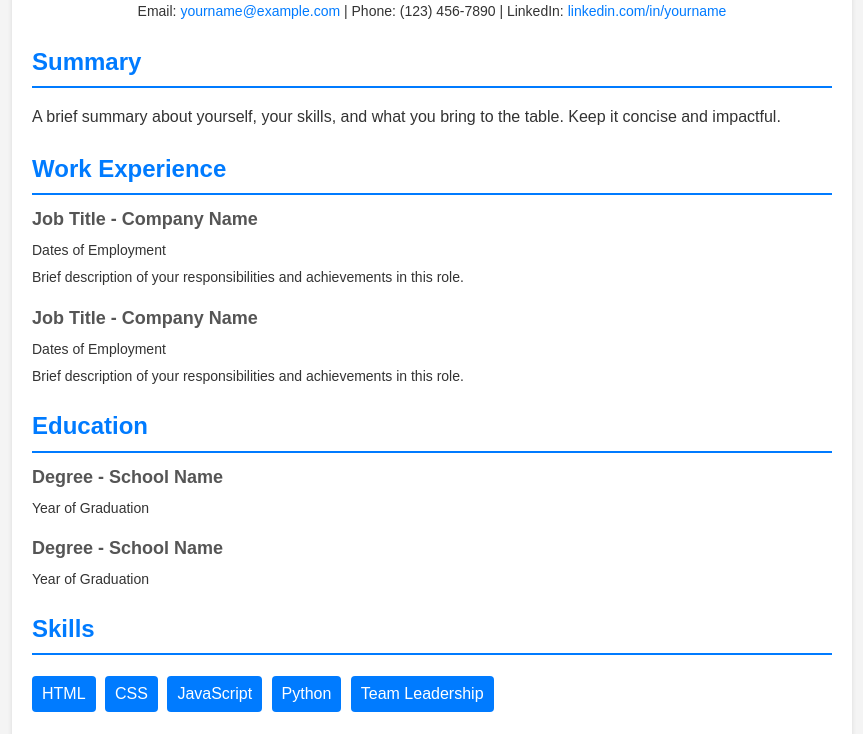
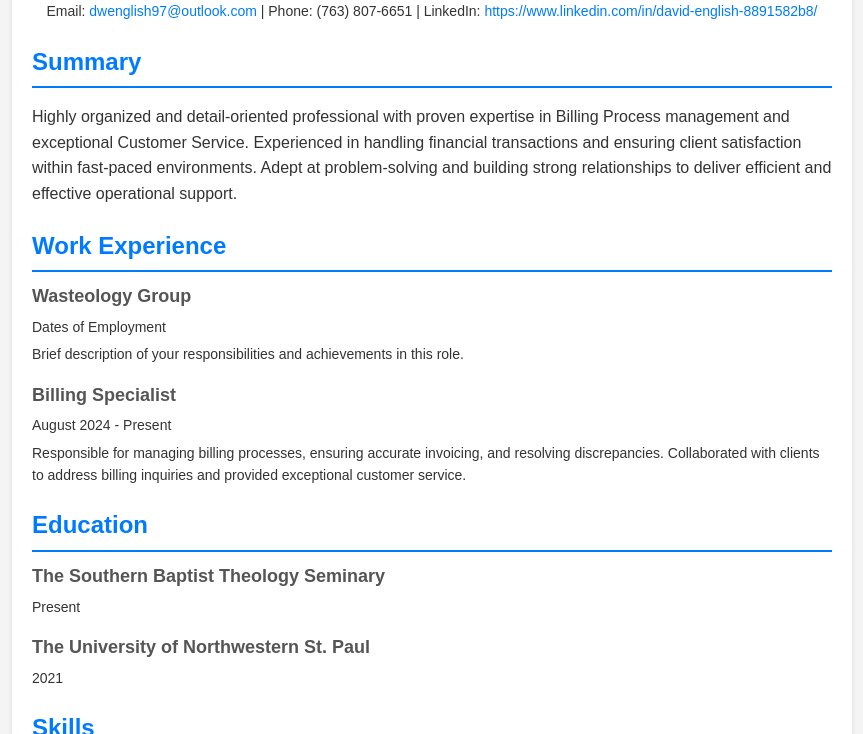
Before and after one commit to denglish-w/denglish-w.github.io, a plain HTML site: page index.html in a window 1280 px wide. Shown: the part 98-832 px from the top of the page, without its empty margins (208-1071 px from the left). Drawn offline with Linux system fonts and the light colour scheme.

Commit message:
Third Commit

```diff
--- a/index.html
+++ b/index.html
@@ -3,7 +3,7 @@
     <head>
         <meta charset="UTF-8" />
         <meta name="viewport" content="width=device-width, initial-scale=1.0" />
-        <title>Resume Template</title>
+        <title>David English</title>
     </head>
 
     <style>
@@ -78,27 +78,26 @@
     <body>
         <main class="container">
             <section class="header">
-                <h1>Your Name</h1>
+                <h1>David English</h1>
                 <p class="contact">
                     Email:
-                    <a href="mailto:yourname@example.com"
-                        >yourname@example.com</a
+                    <a href="dwenglish97@outlook.com"
+                        >dwenglish97@outlook.com</a
                     >
-                    | Phone: (123) 456-7890 | LinkedIn:
-                    <a href="#">linkedin.com/in/yourname</a>
+                    | Phone: (763) 807-6651 | LinkedIn:
+                    <a href="#">https://www.linkedin.com/in/david-english-8891582b8/</a>
                 </p>
             </section>
             <section class="section">
                 <h2>Summary</h2>
                 <p>
-                    A brief summary about yourself, your skills, and what you
-                    bring to the table. Keep it concise and impactful.
+                    Highly organized and detail-oriented professional with proven expertise in Billing Process management and exceptional Customer Service. Experienced in handling financial transactions and ensuring client satisfaction within fast-paced environments. Adept at problem-solving and building strong relationships to deliver efficient and effective operational support.
                 </p>
             </section>
             <section class="section">
                 <h2>Work Experience</h2>
                 <div class="item">
-                    <h3>Job Title - Company Name</h3>
+                    <h3>Wasteology Group</h3>
                     <p>Dates of Employment</p>
                     <p>
                         Brief description of your responsibilities and
@@ -106,23 +105,22 @@
                     </p>
                 </div>
                 <div class="item">
-                    <h3>Job Title - Company Name</h3>
-                    <p>Dates of Employment</p>
+                    <h3>Billing Specialist</h3>
+                    <p>August 2024 - Present</p>
                     <p>
-                        Brief description of your responsibilities and
-                        achievements in this role.
+                        Responsible for managing billing processes, ensuring accurate invoicing, and resolving discrepancies. Collaborated with clients to address billing inquiries and provided exceptional customer service.
                     </p>
                 </div>
             </section>
             <div class="section">
                 <h2>Education</h2>
                 <div class="item">
-                    <h3>Degree - School Name</h3>
-                    <p>Year of Graduation</p>
+                    <h3>The Southern Baptist Theology Seminary</h3>
+                    <p>Present</p>
                 </div>
                 <div class="item">
-                    <h3>Degree - School Name</h3>
-                    <p>Year of Graduation</p>
+                    <h3>The University of Northwestern St. Paul</h3>
+                    <p>2021</p>
                 </div>
             </section>
             <section class="section">
```
